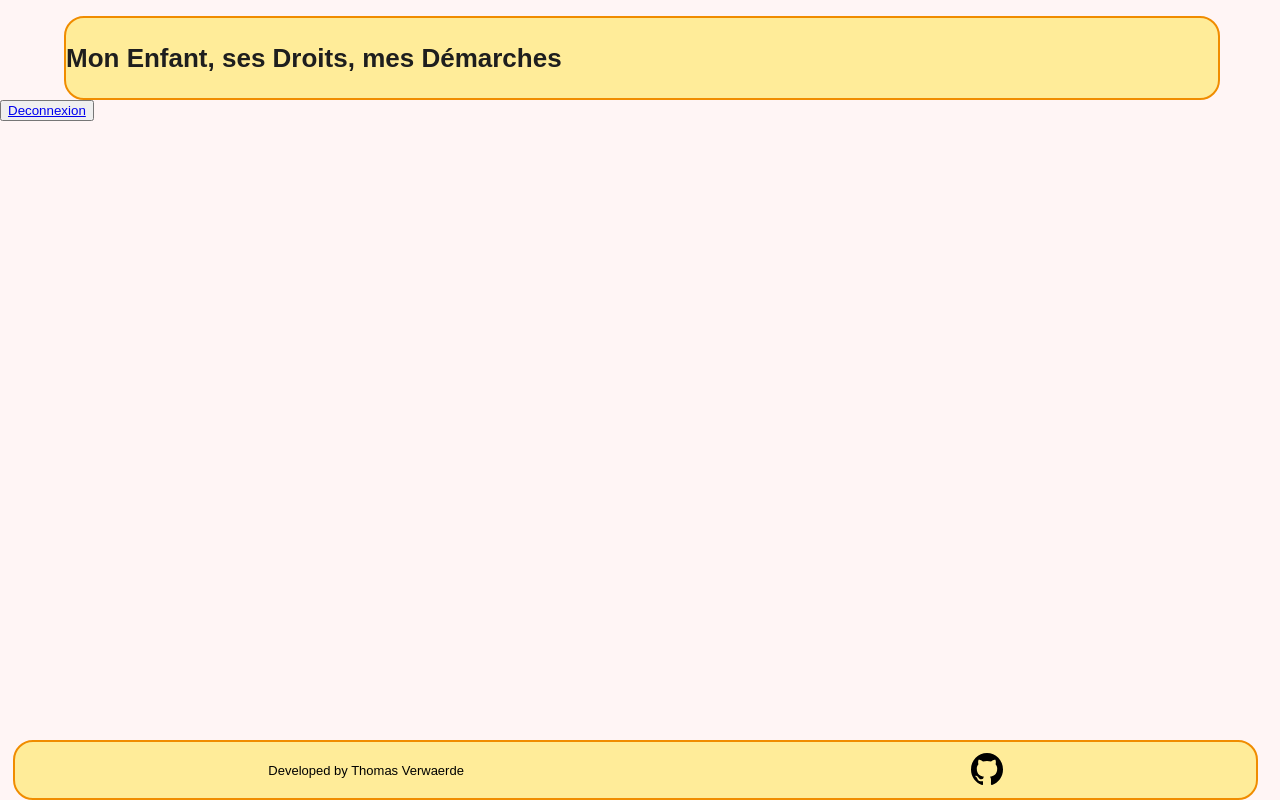
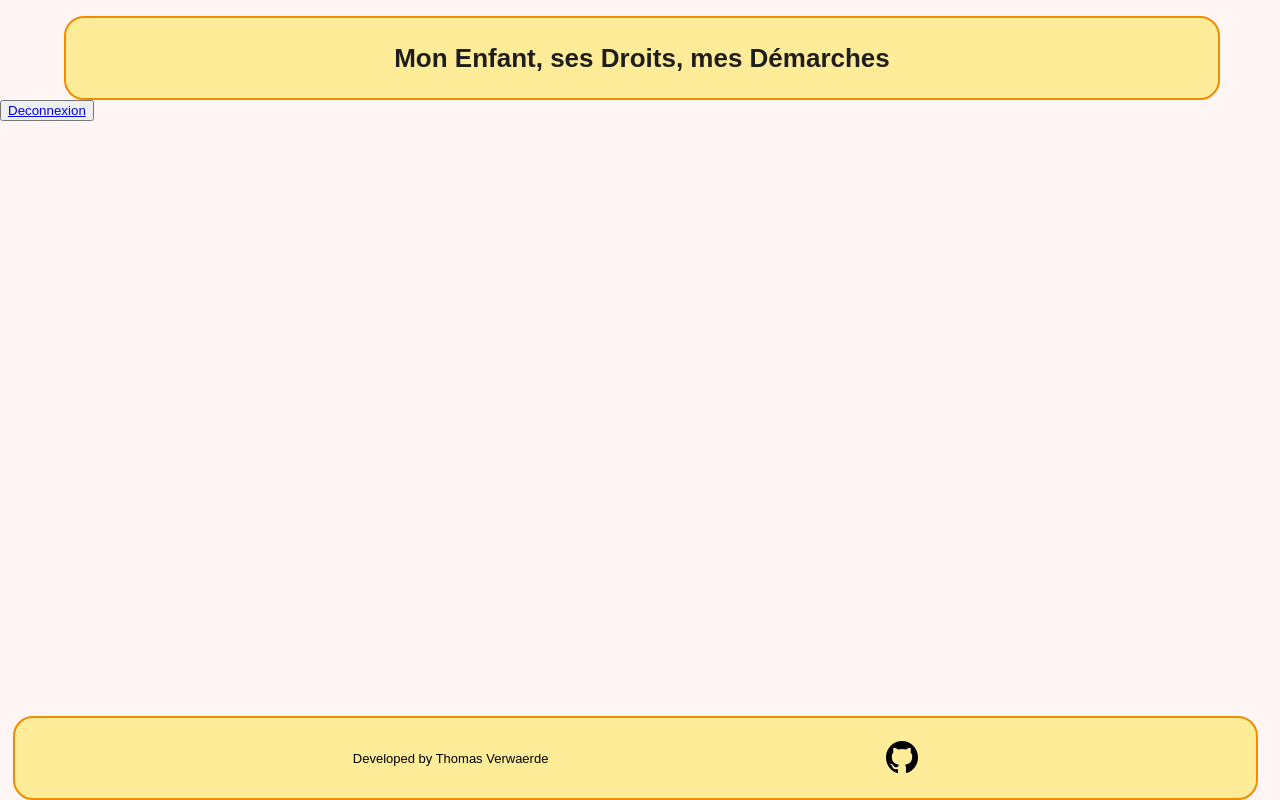
Before and after one commit to Thomas-VWD/Mon-Enfant-Mes-Demarches, a React (Vite) app in the folder frontend/: page /MyAccount in a window 1280 px wide. Built offline with nearby package versions, Linux system fonts and the light colour scheme; a web font is replaced by a local one.

Commit message:
minimals css changes

```diff
--- a/frontend/src/components/Footer.css
+++ b/frontend/src/components/Footer.css
@@ -20,3 +20,11 @@
   height: 32px;
   width: 32px;
 }
+@media screen and (min-width: 900px) {
+  .foot {
+    display: flex;
+    flex-direction: row;
+    justify-content: space-evenly;
+    height: 10dvh;
+  }
+}
--- a/frontend/src/components/Header.css
+++ b/frontend/src/components/Header.css
@@ -14,3 +14,10 @@
 .head > h1 {
   color: var(--color1);
 }
+@media screen and (min-width: 900px) {
+  .head {
+    display: flex;
+    flex-direction: row;
+    justify-content: center;
+  }
+}
--- a/frontend/src/pages/Home.css
+++ b/frontend/src/pages/Home.css
@@ -37,3 +37,12 @@
 .signup > a {
   color: var(--color2);
 }
+@media screen and (min-width: 900px) {
+  .home-box {
+    align-items: center;
+  }
+  .signup,
+  .connexion-box {
+    width: 30dvw;
+  }
+}
```
